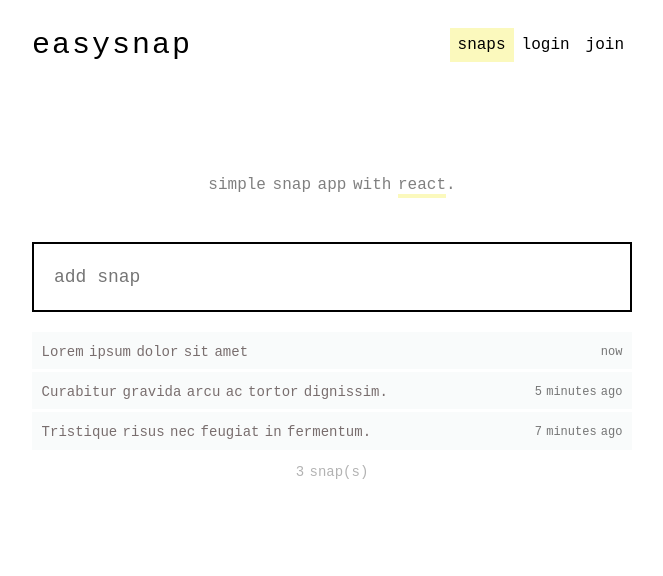
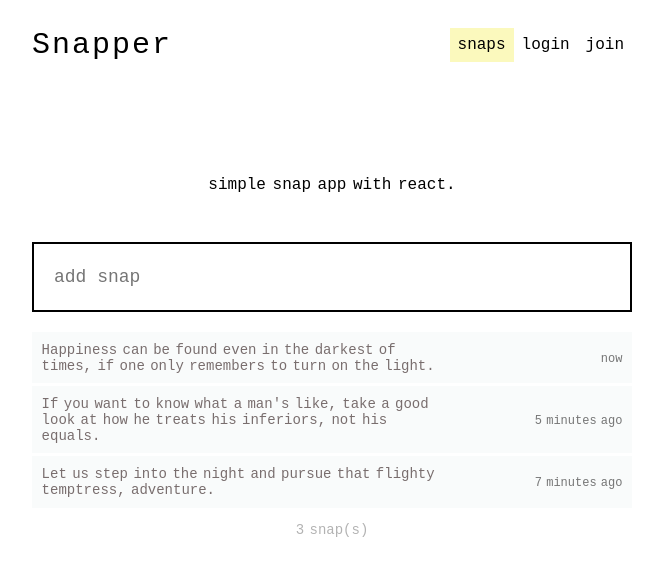
Before and after one commit to CengAmat/snapper, a React (Create React App) app in the folder client/: page / in a window 1280 px wide. Shown: the top 576 px of the page, without its empty margins (308-971 px from the left). Built offline with nearby package versions, Linux system fonts and the light colour scheme.

Commit message:
Token -> LocalStorage

```diff
--- a/client/src/components/Header.js
+++ b/client/src/components/Header.js
@@ -6,7 +6,7 @@ const Header = (props) => {
   return (
     <div className="header">
       <div className="logo">
-        <h2 className="logo__title">easysnap</h2>
+        <h2 className="logo__title">Snapper</h2>
       </div>
 
       <div className="header_menu">
--- a/client/src/components/pages/Home.js
+++ b/client/src/components/pages/Home.js
@@ -4,42 +4,43 @@ class Home extends Component {
   render() {
     return (
       <div>
-        <div class="description">
-          <p class="sub_header__desc">
+        <div className="description">
+          <p classNameName="sub_header__desc">
             simple snap app with <span>react</span>.
           </p>
         </div>
 
         <div>
           <form>
-            <input class="add-snap__input" type="text" placeholder="add snap" />
+            <input className="add-snap__input" type="text" placeholder="add snap" />
           </form>
         </div>
         <div>
-          <ul class="snaps">
+          <ul className="snaps">
             <li>
-              <div class="title">Lorem ipsum dolor sit amet</div>
-              <div class="date">
+              <div className="title">
+                Happiness can be found even in the darkest of times, if one only
+                remembers to turn on the light.
+              </div>
+              <div className="date">
                 <span>now</span>
               </div>
             </li>
             <li>
-              <div class="title">
-                Curabitur gravida arcu ac tortor dignissim.
-              </div>
-              <div class="date">
+              <div className="title">If you want to know what a man's like, take a good look at how he treats his inferiors, not his equals.</div>
+              <div className="date">
                 <span>5 minutes ago</span>
               </div>
             </li>
             <li>
-              <div class="title">Tristique risus nec feugiat in fermentum.</div>
-              <div class="date">
+              <div className="title">Let us step into the night and pursue that flighty temptress, adventure.</div>
+              <div className="date">
                 <span>7 minutes ago</span>
               </div>
             </li>
           </ul>
         </div>
-        <div class="counter">3 snap(s)</div>
+        <div className="counter">3 snap(s)</div>
       </div>
     );
   }
--- a/client/src/components/pages/Join.js
+++ b/client/src/components/pages/Join.js
@@ -41,8 +41,9 @@ class Join extends Component {
 
   onSubmit = (e, createUser) => {
     e.preventDefault();
-    createUser().then((data) => {
+    createUser().then(({ data }) => {
       console.log(data);
+      localStorage.setItem("token", data.createUser.token);
       this.resetState();
     });
   };
--- a/client/src/components/pages/Login.js
+++ b/client/src/components/pages/Login.js
@@ -36,8 +36,9 @@ class Login extends Component {
 
   onSubmit = (e, signinUser) => {
     e.preventDefault();
-    signinUser().then((data) => {
+    signinUser().then(({ data }) => {
       console.log(data);
+      localStorage.setItem("token", data.signInUser.token);
       this.resetState();
     });
   };
```
